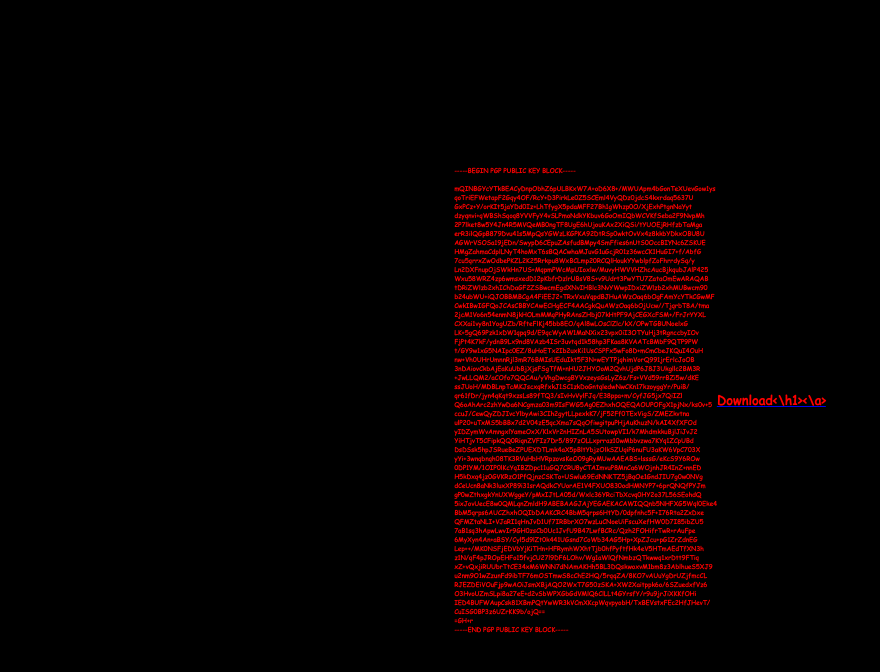
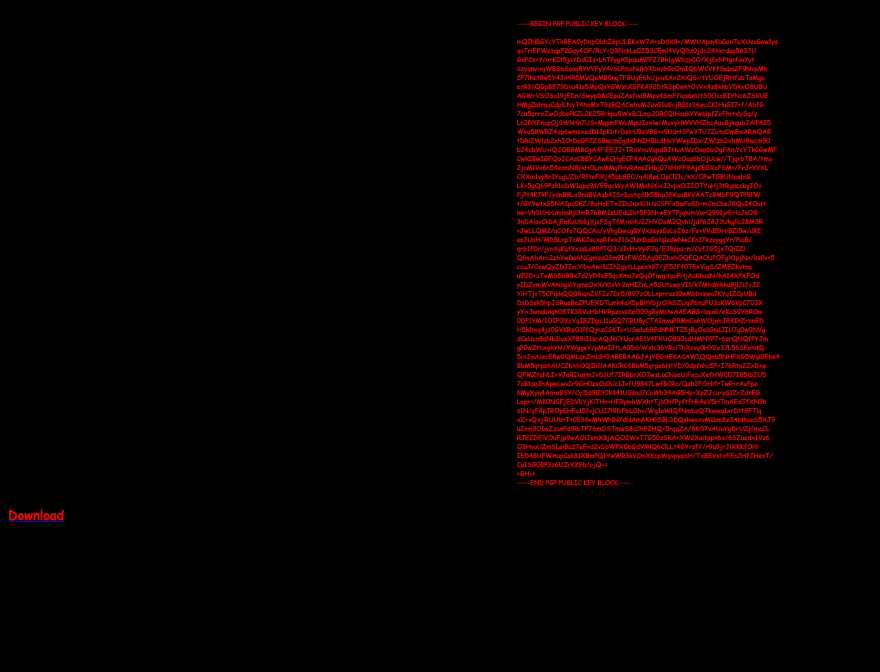
Before and after one commit to beisola1/beisola1.github.io, a plain HTML site: page index.html in a window 1280 px wide. Shown: the whole page, without its empty margins (0-880 px from the left). Drawn offline with Linux system fonts and the light colour scheme.

Commit message:
Update index.html

```diff
--- a/index.html
+++ b/index.html
@@ -13,9 +13,11 @@
             width: 100%;
             height: 100%;
             background-color: black;
+        }
+        div{
+            width: 100%;
             display: flex;
             justify-content: center;
-            align-items: center;
         }
         h1{
             font-family: comicsans;
@@ -31,6 +33,7 @@
     </style>
 </head>
 <body>
+    <div>
     <h1>
         <p>
             -----BEGIN PGP PUBLIC KEY BLOCK-----<br>
@@ -87,6 +90,7 @@
             -----END PGP PUBLIC KEY BLOCK-----<br>
         </p>
     </h1>
-    <a href="./publickey.txt" target="_blank"><h1>Download<\h1><\a>
+</div>
+       <a href="./publickey.txt" target="_blank"><h1>Download</h1></a>
 </body>
 </html>
```
